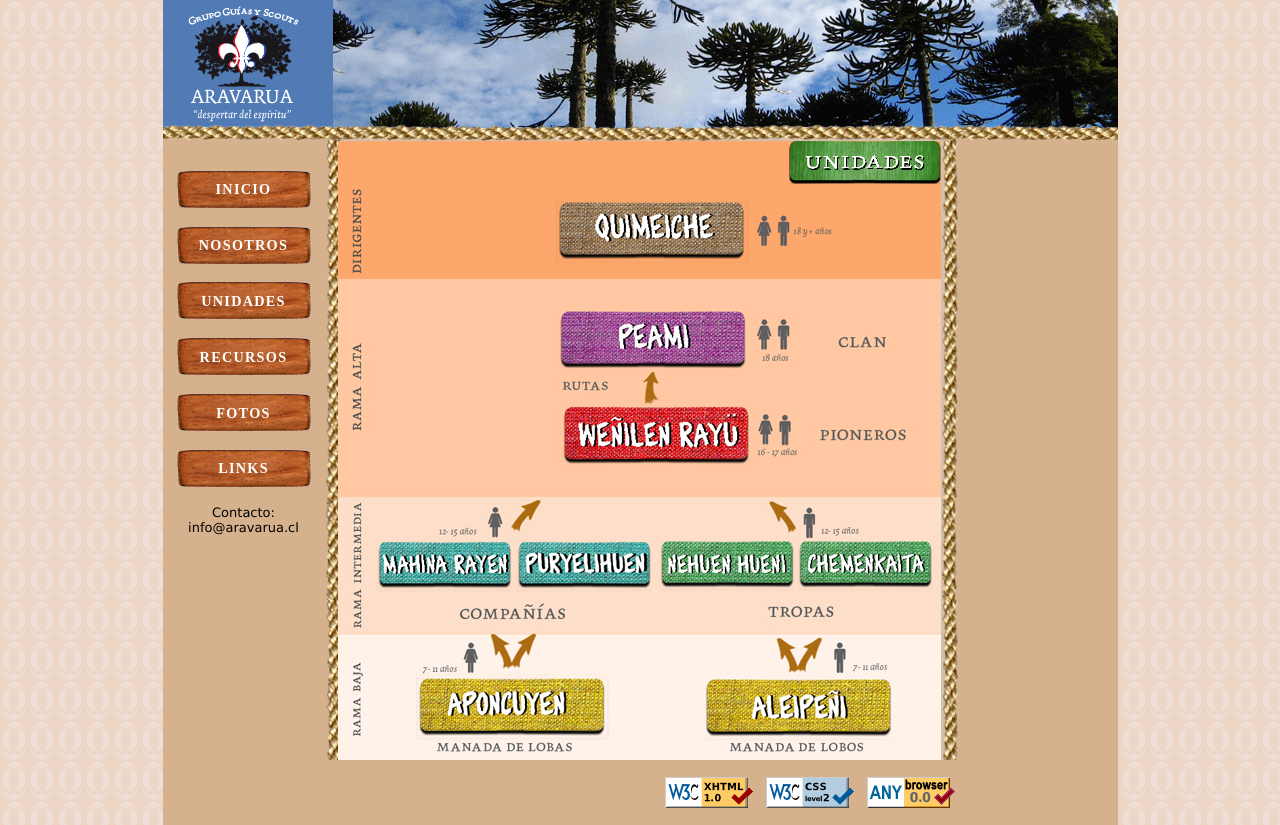
After one commit to nmalbran/aravarua, a Django app: template web/templates/static/unidades.html in a window 1280 px wide. The commit adds this page. Run offline with Django 3.2, Linux system fonts and the light colour scheme; the template is opened without the code that fills it, so the values that code supplies are empty; parts of the project's set-up code (start-up, migrations or seed data) failed here and were passed over.

Commit message:
Added nosotros and unidades views.

```diff
--- a/web/templates/menu_web.html
+++ b/web/templates/menu_web.html
@@ -1,8 +1,8 @@
 <div class='block menu'>
 <ul>
     <li><a href="/">Inicio</a></li>
-    <li><a href="#">Nosotros</a></li>
-    <li><a href="#">Unidades</a></li>
+    <li><a href="/nosotros">Nosotros</a></li>
+    <li><a href="/unidades/">Unidades</a></li>
     <li><a href="#">Recursos</a></li>
     <li><a href="#">Fotos</a></li>
     <li><a href="#">Links</a></li>
--- /dev/null
+++ b/web/templates/static/unidades.html
@@ -0,0 +1,29 @@
+{% extends "base.html" %}
+
+
+{% block title %}Unidades{% endblock title %}
+
+
+{% block content %}
+
+<div style='background-color:#fda76c;text-align:right'>
+    <img src="{{STATIC_URL}}web/img/old/unidades.png" width="152" height="43" border="0" />
+</div>
+
+<div style='text-align:center'>
+    <img src="{{STATIC_URL}}web/img/old/organigrama_chico.jpg" width="603" height="576" border="0" usemap="#Map" />
+</div>
+
+
+<map name="Map" id="Map"><area shape="rect" coords="228,24,399,66" href="{% url noticias_unidad slug='quimeiche-rehue' %}" alt="quimeiche" />
+<area shape="rect" coords="230,132,404,172" href="{% url noticias_unidad slug='peami' %}" alt="peami" />
+<area shape="rect" coords="230,225,410,274" href="{% url noticias_unidad slug='wenilen-rayu' %}" alt="weni" />
+<area shape="rect" coords="41,359,171,396" href="{% url noticias_unidad slug='mahina-rayen' %}" alt="maina" />
+<area shape="rect" coords="180,360,309,399" href="{% url noticias_unidad slug='puryelihuen' %}" alt="purye" />
+<area shape="rect" coords="327,360,450,396" href="{% url noticias_unidad slug='nehuen-hueni' %}" alt="nehuen" />
+<area shape="rect" coords="461,361,592,397" href="{% url noticias_unidad slug='chemen-kaita' %}" alt="chemen" />
+<area shape="rect" coords="85,499,265,543" href="{% url noticias_unidad slug='aponcuyen' %}" alt="lobas" />
+<area shape="rect" coords="372,498,550,546" href="{% url noticias_unidad slug='alei-peni' %}" alt="lobos" />
+</map>
+
+{% endblock content %}s
--- a/web/urls.py
+++ b/web/urls.py
@@ -5,6 +5,9 @@ from views import NoticiaListView
 
 urlpatterns = patterns('',
     url(r'^/?$', redirect_to, {'url': '/noticias/aravarua'}),
-    url(r'^noticias/(?P<unidad_slug>[-\w\d]+)/?$', NoticiaListView.as_view(), name='noticias_unidad'),
+    url(r'^nosotros/?$', direct_to_template, {'template': 'static/nosotros.html'}),
+    url(r'^unidades/?$', direct_to_template, {'template': 'static/unidades.html'}),
+
+    url(r'^noticias/(?P<slug>[-\w\d]+)/?$', NoticiaListView.as_view(), name='noticias_unidad'),
 
 )
--- a/web/views.py
+++ b/web/views.py
@@ -13,4 +13,4 @@ class NoticiaListView(ListView):
     paginate_by = 7
 
     def get_queryset(self):
-        return super(NoticiaListView, self).get_queryset().filter(unidad__slug=self.kwargs['unidad_slug'], publicada=True)
+        return super(NoticiaListView, self).get_queryset().filter(unidad__slug=self.kwargs['slug'], publicada=True)
```
Also changed, not shown: web/templates/static/nosotros.html (added, +25 -0 lines), web/static/web/img/old/fotos.png (added), web/static/web/img/old/nosotros.png (added), web/static/web/img/old/organigrama_chico.jpg (added), web/static/web/img/old/quimeiche.gif (added), web/static/web/img/old/quimiche-over.gif (added), web/static/web/img/old/recursos.png (added), web/static/web/img/old/unidades.png (added).
